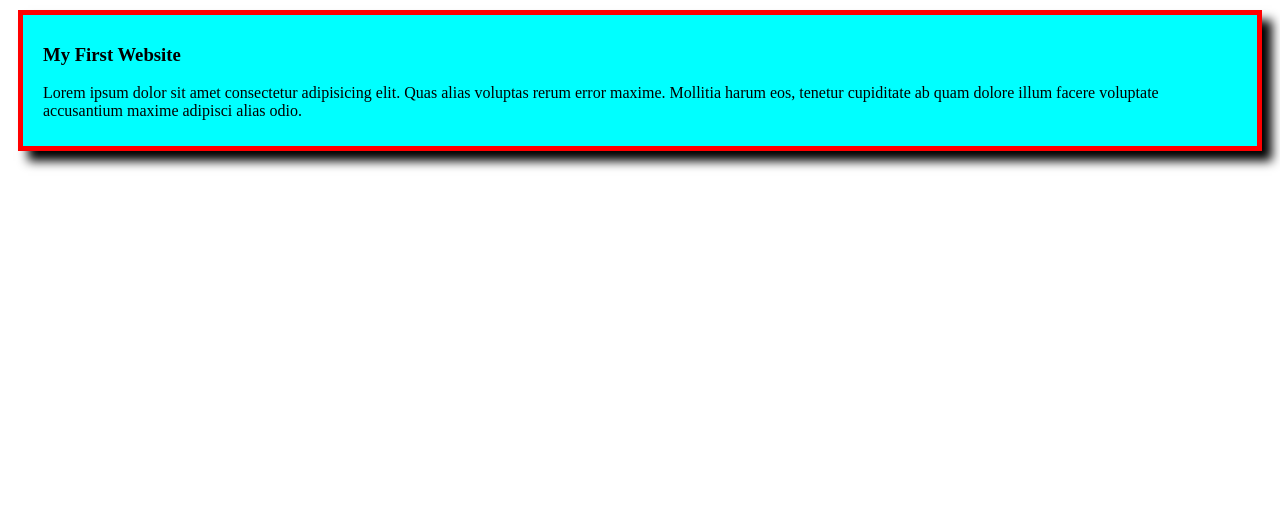
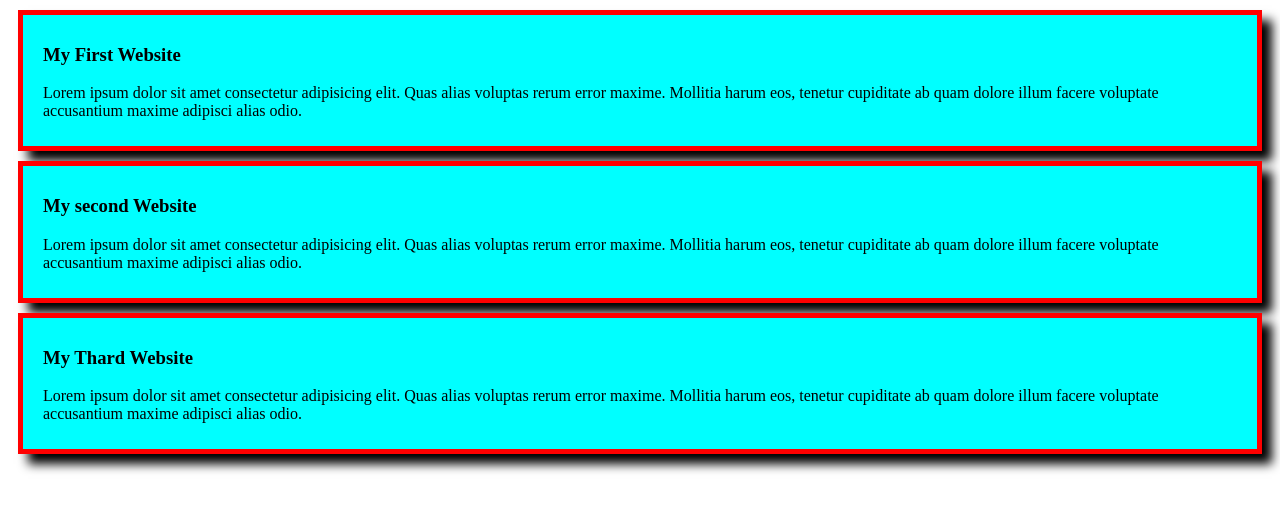
Before and after one commit to Masudphero/my-simple-website, a plain HTML site: page index.html in a window 1280 px wide. Drawn offline with Linux system fonts and the light colour scheme.

Commit message:
new text

```diff
--- a/index.html
+++ b/index.html
@@ -12,5 +12,15 @@
         <p>Lorem ipsum dolor sit amet consectetur adipisicing elit. Quas alias voluptas rerum error maxime. Mollitia harum eos, tenetur cupiditate ab quam dolore illum facere voluptate accusantium maxime adipisci alias odio.</p>
 
     </div>
+    <div>
+        <h3>My second Website</h3>
+        <p>Lorem ipsum dolor sit amet consectetur adipisicing elit. Quas alias voluptas rerum error maxime. Mollitia harum eos, tenetur cupiditate ab quam dolore illum facere voluptate accusantium maxime adipisci alias odio.</p>
+
+    </div>
+    <div>
+        <h3>My Thard Website</h3>
+        <p>Lorem ipsum dolor sit amet consectetur adipisicing elit. Quas alias voluptas rerum error maxime. Mollitia harum eos, tenetur cupiditate ab quam dolore illum facere voluptate accusantium maxime adipisci alias odio.</p>
+
+    </div>
 </body>
 </html>
```
